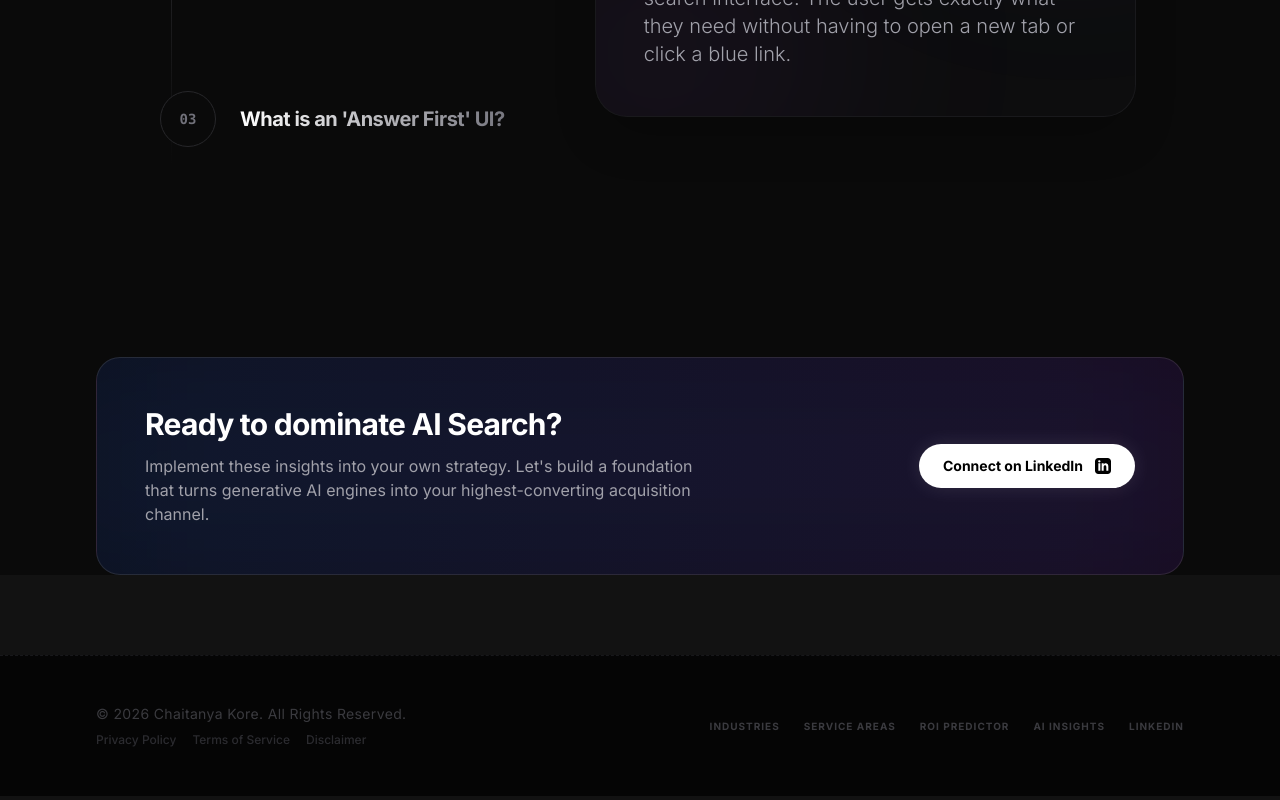
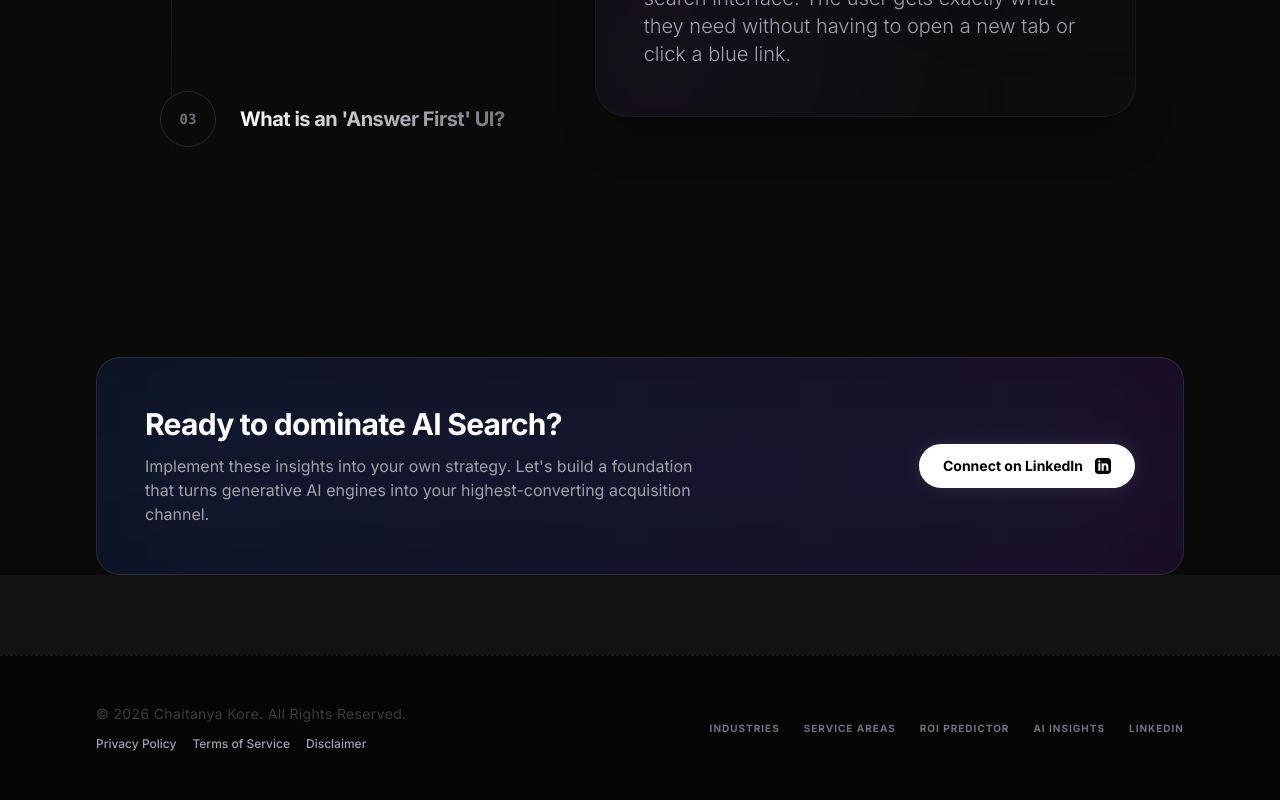
Before and after one commit to Chaitanya9184/portfolio, a Next.js app: page /blog/aeo-dominance-google-gemini-search-upgrades in a window 1280 px wide. Shown: the part 3808-4608 px from the top of the page. Built offline with nearby package versions, Linux system fonts and the light colour scheme.

Commit message:
fix(styles): Remove global footer opacity and brighten EEAT links for proper visibility

```diff
--- a/src/components/Footer.tsx
+++ b/src/components/Footer.tsx
@@ -5,13 +5,13 @@ import Link from 'next/link';
 export default function Footer() {
     return (
         <footer className="w-full py-12 bg-[#050505] border-t border-zinc-900 border-dashed">
-            <div className="max-w-7xl mx-auto px-6 md:px-12 lg:px-24 flex flex-col md:flex-row justify-between items-start md:items-center gap-8 md:gap-0 opacity-50">
-                <div className="flex flex-col gap-2">
-                    <p className="text-zinc-500 text-sm tracking-wide">© {new Date().getFullYear()} Chaitanya Kore. All Rights Reserved.</p>
-                    <div className="flex gap-4 text-xs font-medium text-zinc-600">
-                        <Link href="/privacy-policy" className="hover:text-zinc-300 transition-colors">Privacy Policy</Link>
-                        <Link href="/terms-of-service" className="hover:text-zinc-300 transition-colors">Terms of Service</Link>
-                        <Link href="/disclaimer" className="hover:text-zinc-300 transition-colors">Disclaimer</Link>
+            <div className="max-w-7xl mx-auto px-6 md:px-12 lg:px-24 flex flex-col md:flex-row justify-between items-start md:items-center gap-8 md:gap-0">
+                <div className="flex flex-col gap-3">
+                    <p className="text-zinc-500/50 text-sm tracking-wide">© {new Date().getFullYear()} Chaitanya Kore. All Rights Reserved.</p>
+                    <div className="flex gap-4 text-xs font-medium text-zinc-400">
+                        <Link href="/privacy-policy" className="hover:text-zinc-100 transition-colors">Privacy Policy</Link>
+                        <Link href="/terms-of-service" className="hover:text-zinc-100 transition-colors">Terms of Service</Link>
+                        <Link href="/disclaimer" className="hover:text-zinc-100 transition-colors">Disclaimer</Link>
                     </div>
                 </div>
 
```
